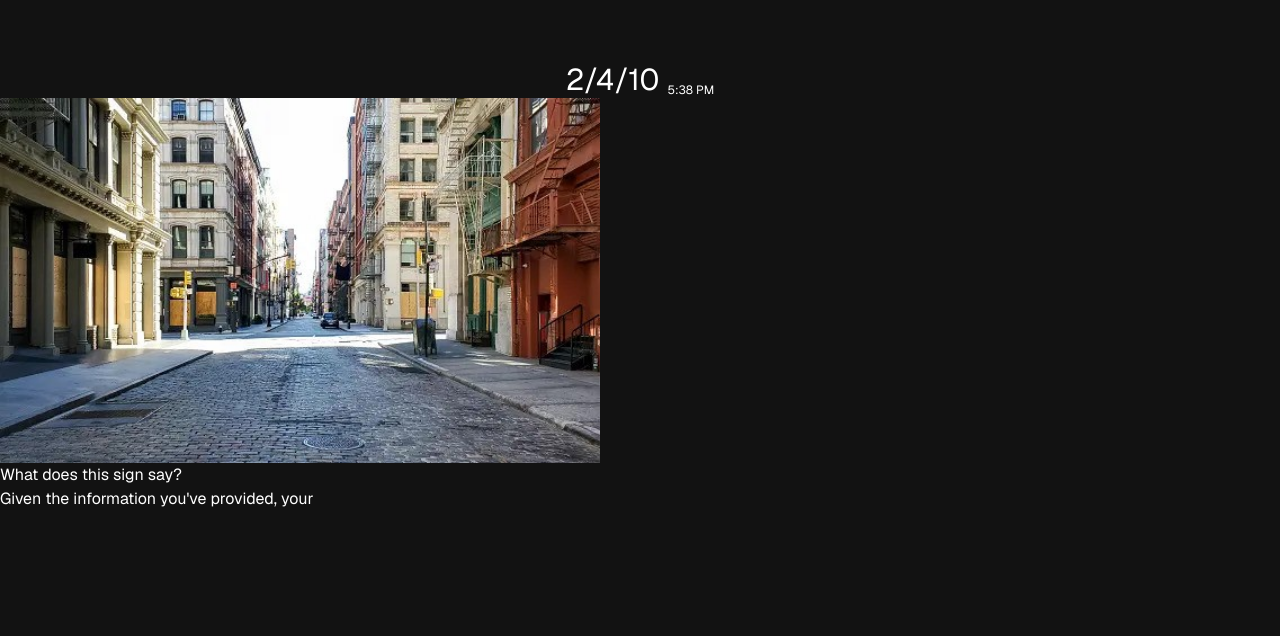
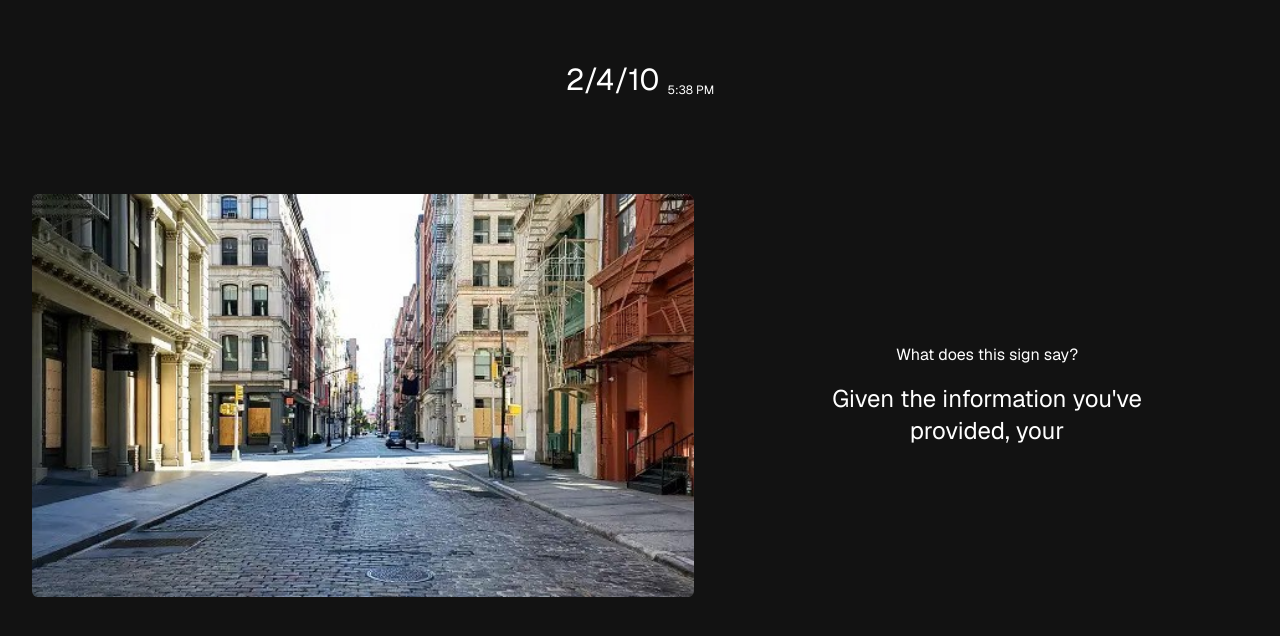
Before and after one commit to 1davidyu1/Insight, a Next.js app: page / in a window 1280 px wide. Shown: the top 636 px of the page. Built offline with nearby package versions, Linux system fonts and the light colour scheme; some icons are missing.

Commit message:
more updates

```diff
--- a/app/page.tsx
+++ b/app/page.tsx
@@ -29,16 +29,17 @@ export default function Home() {
           className="text-2xl"
         /> */}
       </div>
-      <div>
+      <div className="my-24 flex mx-8 gap-8 justify-center items-center">
         <Image
           src="/example.jpg"
           alt="example"
-          height={400}
-          width={600}
+          height={600}
+          width={800}
+          className="rounded-md"
         />
-        <div>
-          <p>What does this sign say?</p>
-          <h3>Given the information you've provided, your</h3>
+        <div className="text-center ">
+          <p className="mb-4">What does this sign say?</p>
+          <h3 className="text-2xl lg:mx-20 mx-0">Given the information you've provided, your</h3>
         </div>
       </div>
     </div>
```
